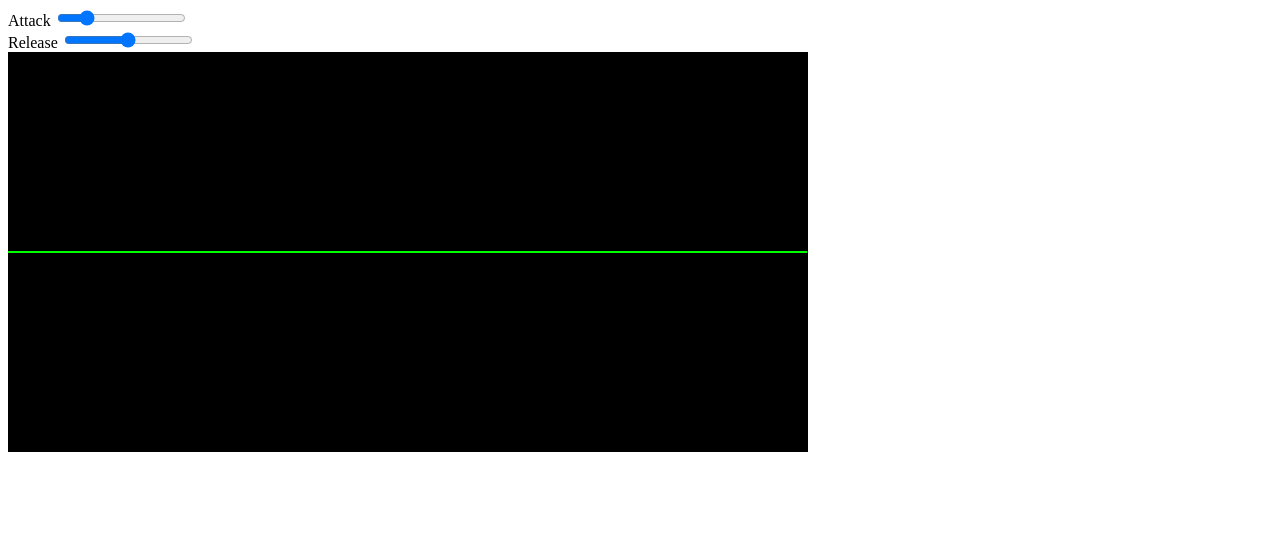
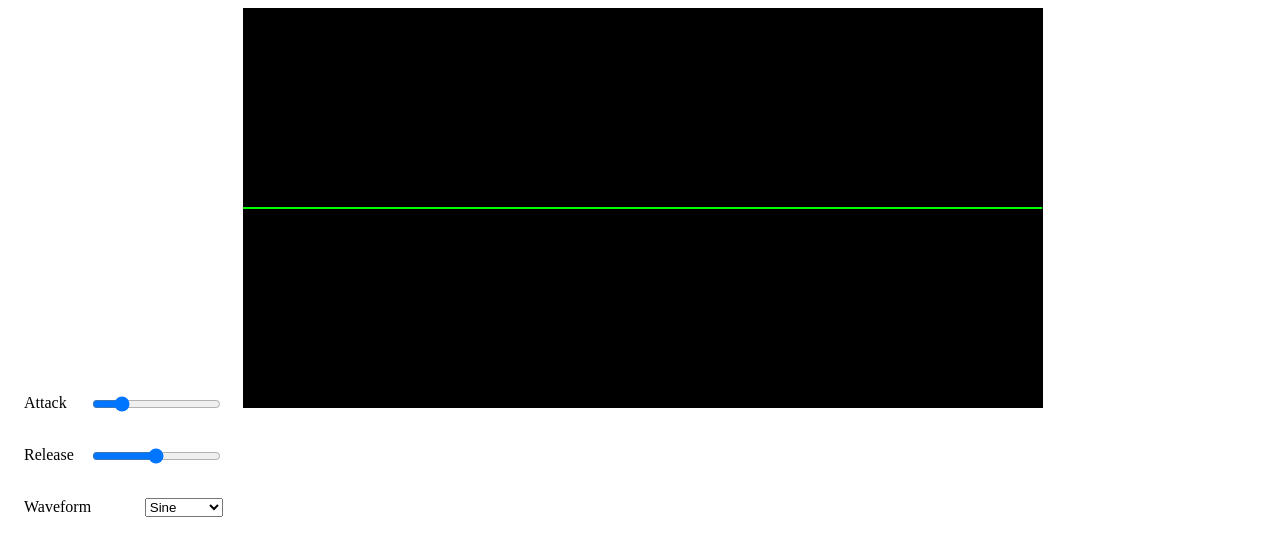
Before and after one commit to m3g4p0p/lfo, a website with bundled scripts: page public/index.html in a window 1280 px wide. Built offline with nearby package versions, Linux system fonts and the light colour scheme.

Commit message:
add waveform control

```diff
--- a/public/index.html
+++ b/public/index.html
@@ -8,14 +8,26 @@
   <link rel="stylesheet" href="style.css">
 </head>
 <body>
-  <div>
-    <label for="attack">Attack</label>
-    <input name="attack" id="attack" type="range" min="0" max="1" value="0.2" step="0.1" />
-  </div>
+  <div class="controls">
+    <div class="control">
+      <label for="attack">Attack</label>
+      <input name="attack" id="attack" type="range" min="0" max="1" value="0.2" step="0.1">
+    </div>
 
-  <div>
-    <label for="release">Release</label>
-    <input name="release" id="release" type="range" min="0" max="1" value="0.5" step="0.1" />
+    <div class="control">
+      <label for="release">Release</label>
+      <input name="release" id="release" type="range" min="0" max="1" value="0.5" step="0.1">
+    </div>
+
+    <div class="control">
+      <label for="waveform">Waveform</label>
+
+      <select name="waveform" id="waveform">
+        <option value="sine">Sine</option>
+        <option value="square">Square</option>
+        <option value="sawtooth">Sawtooth</option>
+      </select>
+    </div>
   </div>
 
   <canvas id="wave" width="800" height="400"></canvas>
--- a/public/multi-osc-lfo.js
+++ b/public/multi-osc-lfo.js
@@ -62,7 +62,7 @@ export class Synthie {
     sweep.gain.linearRampToValueAtTime(1, currentTime + state.attack)
     sweep.connect(this.lfoGain)
 
-    osc.type = 'sine'
+    osc.type = state.waveform
     osc.frequency.setValueAtTime(toFrequency(key), currentTime)
     osc.connect(sweep)
     osc.start()
--- a/public/style.css
+++ b/public/style.css
@@ -3,6 +3,21 @@ button {
   margin: 1em;
 }
 
+label {
+  margin-right: 1em;
+}
+
 .active {
   border: 1px solid red;
 }
+
+.controls {
+  display: inline-flex;
+  flex-direction: column;
+}
+
+.control {
+  display: flex;
+  justify-content: space-between;
+  margin: 1em;
+}
--- a/public/util.js
+++ b/public/util.js
@@ -1,8 +1,13 @@
-export const state = ['attack', 'release'].reduce((result, id) => {
-  const control = document.getElementById(id)
+function parseNumber (value) {
+  const number = Number(value)
+  return Number.isNaN(number) ? value : number
+}
 
+export const state = Array.from(
+  document.querySelectorAll('.control input, .control select')
+).reduce((result, control) => {
   const setState = () => Object.assign(result, {
-    [id]: Number(control.value)
+    [control.id]: parseNumber(control.value)
   })
 
   control.addEventListener('input', setState)
```
